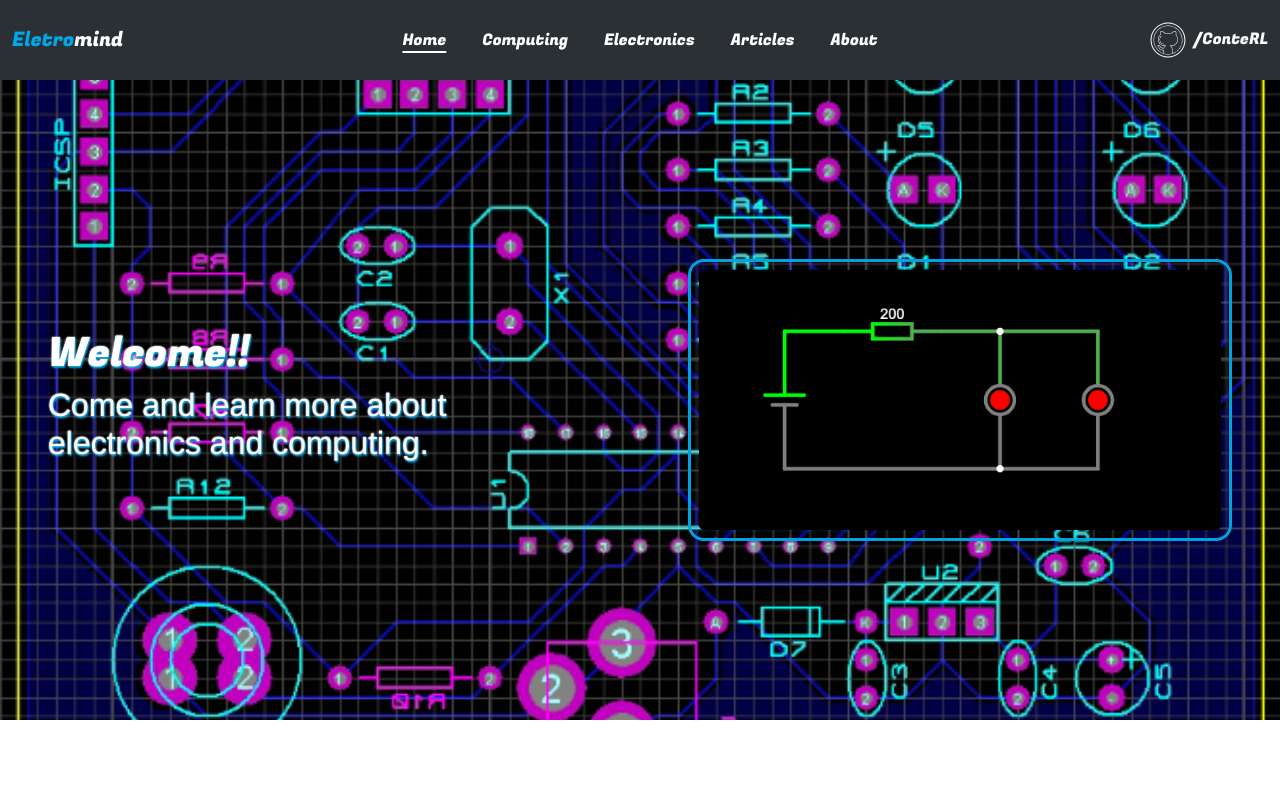
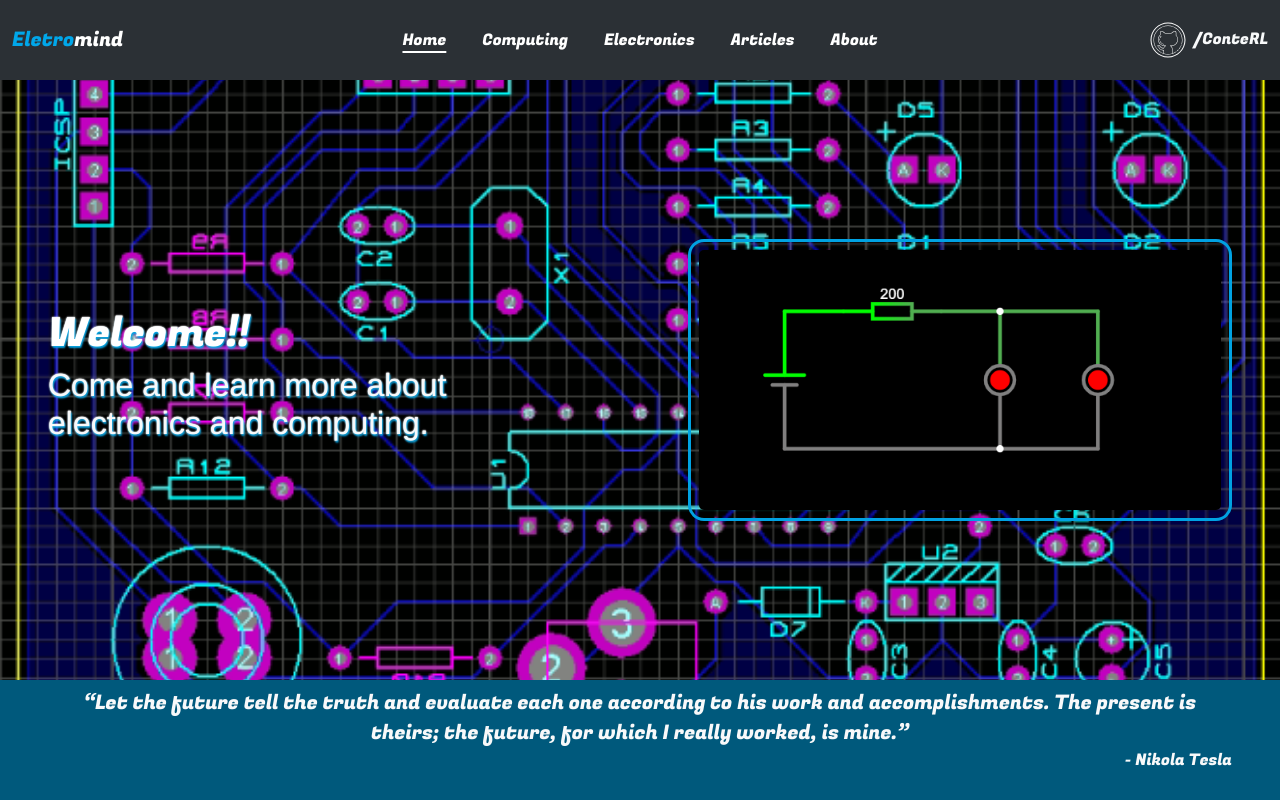
Before and after one commit to ConteRL/eletromind, a Vue app: page / in a window 1280 px wide. Built offline with nearby package versions, Linux system fonts and the light colour scheme.

Commit message:
Adding quote

```diff
--- a/package.json
+++ b/package.json
@@ -35,7 +35,9 @@
     "parserOptions": {
       "parser": "@babel/eslint-parser"
     },
-    "rules": {}
+    "rules": {
+      "vue/multi-word-component-names": "off"
+    }
   },
   "browserslist": [
     "> 1%",
--- a/src/App.vue
+++ b/src/App.vue
@@ -1,17 +1,20 @@
 <template>
   <NavBar />
   <Welcome />
+  <Quote/>
 </template>
 
 <script>
 import NavBar from './components/NavBar.vue'
 import Welcome from './components/Welcome.vue'
+import Quote from './components/Quote.vue'
 
 export default {
   name: 'App',
   components: {
     NavBar,
-    Welcome
+    Welcome,
+    Quote
   }
 }
 </script>
--- /dev/null
+++ b/src/components/Quote.vue
@@ -0,0 +1,30 @@
+<template>
+  <div id="quote" class="text-light py-2 px-5">
+    <p id="phrase" class="fs-5 mb-0">“Let the future tell the truth and evaluate each one according to his work and accomplishments. The present is theirs; the future, for which I really worked, is mine.”</p>
+    <div id="author" class="fs-6 text-end"> - Nikola Tesla</div>
+  </div>
+</template>
+
+<script>
+export default {
+    name: 'Quote'
+}
+</script>
+
+<style>
+@import url('https://fonts.googleapis.com/css2?family=Fugaz+One&display=swap');
+
+#quote {
+    height: 15vh;
+    font-family: 'Fugaz One';
+    background-color: #00597C;
+}
+
+#phrase {
+    font-size: 14pt;
+}
+
+#author {
+    font-size: 12pt;
+}
+</style>
--- a/src/components/Welcome.vue
+++ b/src/components/Welcome.vue
@@ -18,7 +18,10 @@
 
 <script>
 export default {
-    name: 'Welcome'
+    name: 'Welcome',
+    components: {
+
+    }
 }
 </script>
 
@@ -27,7 +30,7 @@ export default {
 
 #home-start {
   width: 100vw;
-  height: 80vh;
+  height: 75vh;
   position: relative;
   background-color: #2B3A41;
   background-image: url("./../assets/home_circuit_bg.png");
```
